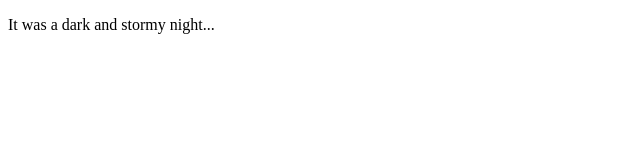
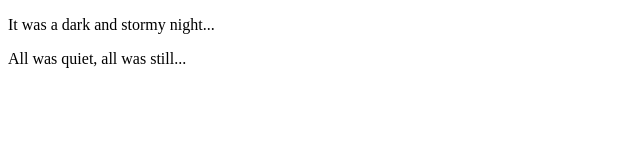
Before and after one commit to GabeHaegele/fireSideStory, a plain HTML site: page index.html in a window 1280 px wide. Shown: the whole page, without its empty margins (0-640 px from the left). Drawn offline with Linux system fonts and the light colour scheme.

Commit message:
added second line

```diff
--- a/index.html
+++ b/index.html
@@ -4,5 +4,6 @@
     </head>
     <body>
         <p>It was a dark and stormy night...</p>
+        <p>All was quiet, all was still...</p>
     </body>
 </html>
```
